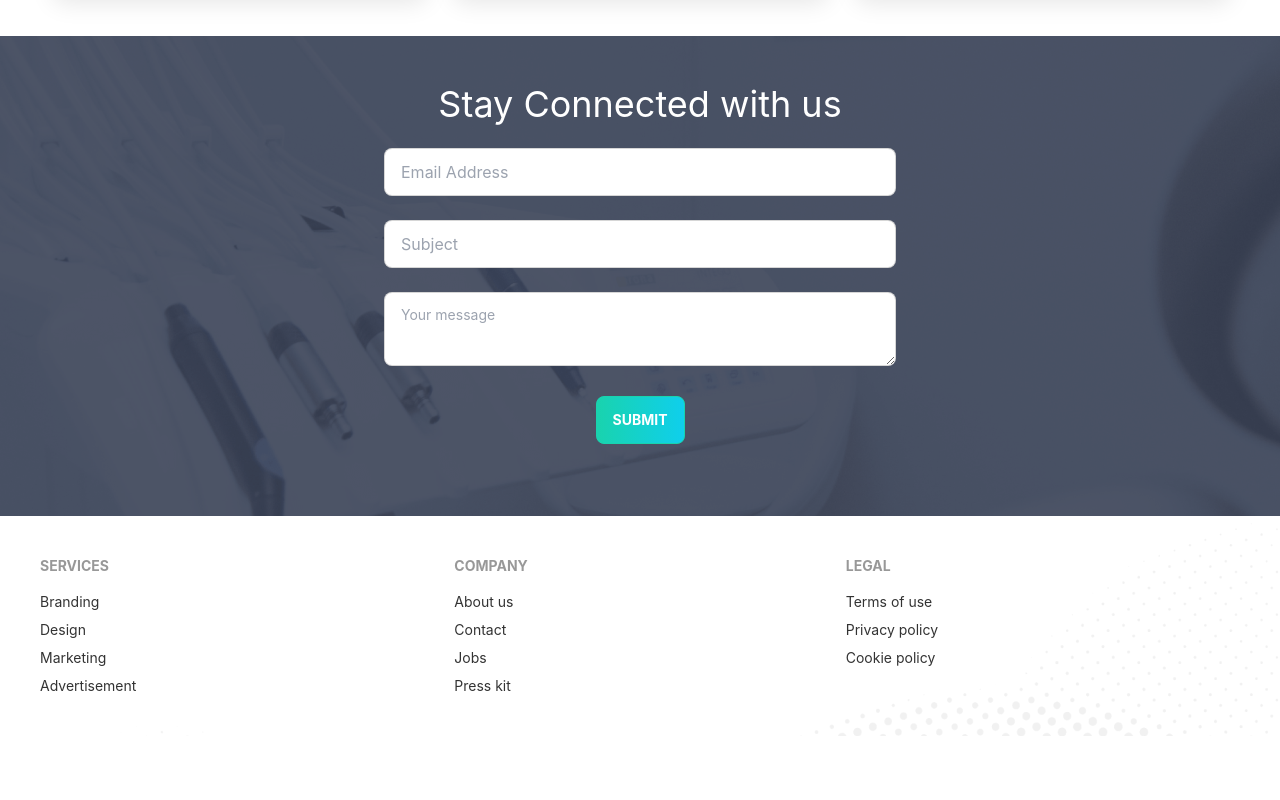
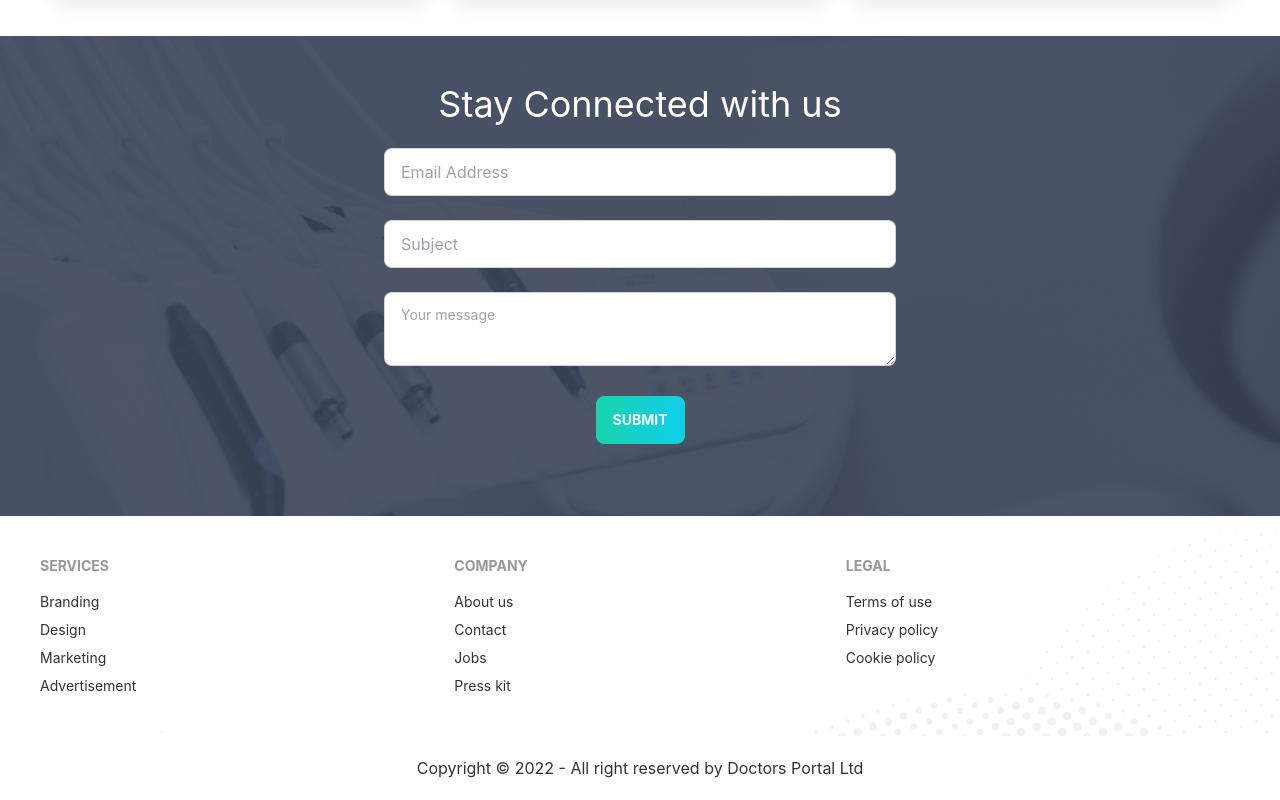
Before and after one commit to azmi0323/doctor-potal-project-client, a React (Create React App) app: page /home in a window 1280 px wide. Shown: the part 3289-4089 px from the top of the page. Before the commit the page ends 4025 px from the top, so only its background shows below. Built offline with nearby package versions, Linux system fonts and the light colour scheme.

Commit message:
footer added

```diff
--- a/public/index.html
+++ b/public/index.html
@@ -24,7 +24,7 @@
       work correctly both with client-side routing and a non-root public URL.
       Learn how to configure a non-root public URL by running `npm run build`.
     -->
-    <title>React App</title>
+    <title>Doctors Portal</title>
   </head>
   <body>
     <noscript>You need to enable JavaScript to run this app.</noscript>
--- a/src/Pages/Shared/Footer.js
+++ b/src/Pages/Shared/Footer.js
@@ -3,6 +3,7 @@ import footer from "../../assets/images/footer.png";
 
 const Footer = () => {
   return (
+    <div>
       <footer
         style={{
           background: `url(${footer})`,
@@ -18,7 +19,7 @@ const Footer = () => {
           <a className="link link-hover">Advertisement</a>
         </div>
         <div>
-        <span class="footer-title">Company</span>
+          <span className="footer-title">Company</span>
           <a className="link link-hover">About us</a>
           <a className="link link-hover">Contact</a>
           <a className="link link-hover">Jobs</a>
@@ -26,11 +27,17 @@ const Footer = () => {
         </div>
         <div>
           <span className="footer-title">Legal</span>
-        <a class="link link-hover">Terms of use</a>
+          <a className="link link-hover">Terms of use</a>
           <a className="link link-hover">Privacy policy</a>
           <a className="link link-hover">Cookie policy</a>
         </div>
       </footer>
+      <div className="my-5 ">
+        <p className="text-center">
+          Copyright © 2022 - All right reserved by Doctors Portal Ltd
+        </p>
+      </div>
+    </div>
   );
 };
 
--- a/src/Pages/Shared/Navbar.js
+++ b/src/Pages/Shared/Navbar.js
@@ -7,7 +7,7 @@ const Navbar = () => {
       <div className="navbar justify-between my-4 bg-base-100">
         <div className="navbar-start">
           <div className="dropdown">
-            <label tabindex="0" className="btn btn-ghost lg:hidden">
+            <label tabIndex="0" className="btn btn-ghost lg:hidden">
               <svg
                 xmlns="http://www.w3.org/2000/svg"
                 className="h-5 w-5"
@@ -24,7 +24,7 @@ const Navbar = () => {
               </svg>
             </label>
             <ul
-              tabindex="0"
+              tabIndex="0"
               className="menu menu-compact dropdown-content mt-3 p-2 shadow bg-base-100 rounded-box w-52"
             >
               <li>
```
Lines whose indentation alone changed are shown as unchanged.
